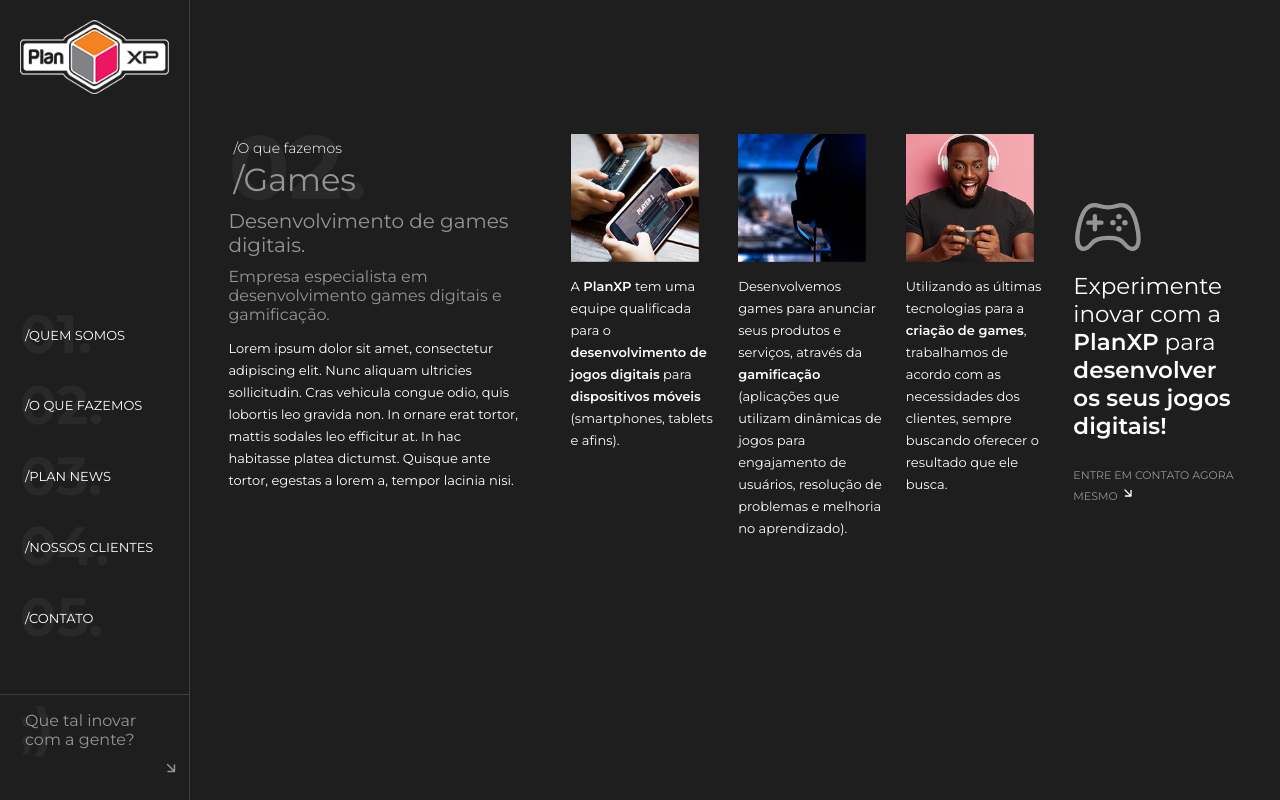
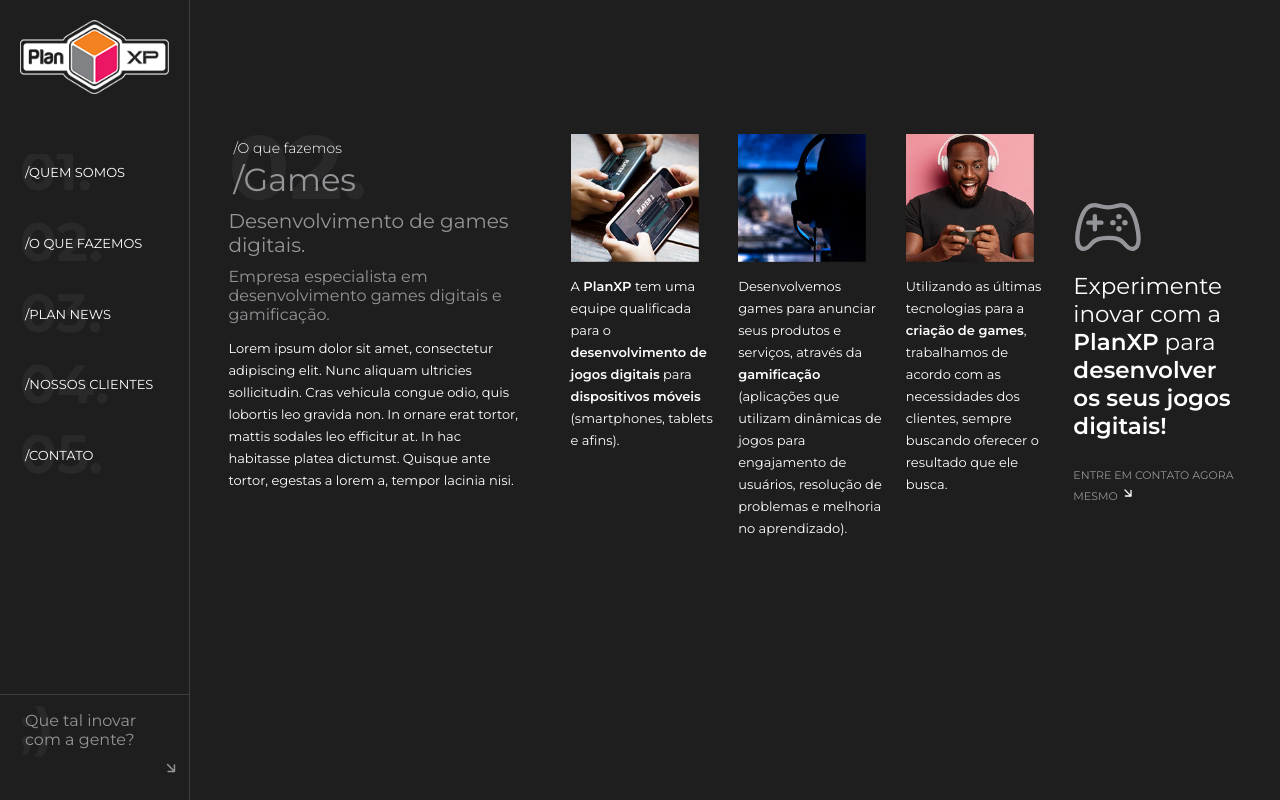
Before and after one commit to lrhernandes/plan, a React (Create React App) app: page / in a window 1280 px wide. Built offline with nearby package versions, Linux system fonts and the light colour scheme.

Commit message:
fix (Sidebar): correct sidebar position

```diff
--- a/src/components/SideBar/index.js
+++ b/src/components/SideBar/index.js
@@ -35,12 +35,14 @@
       <div
         className={showMenu ? "active sidebar__list" : "disable sidebar__list"}
       >
+        <div>
           {menu.map((item) => (
             <li key={item.id}>
               <span>0{item.id}.</span>
               <h1>/{item.title}</h1>
             </li>
           ))}
+        </div>
         <div className="sidebar__footer">
           <li>
             <span>;&#41;</span>
--- a/src/components/SideBar/styles.css
+++ b/src/components/SideBar/styles.css
@@ -23,9 +23,17 @@
   transition: height 0.6s;
 }
 
+.sidebar__list {
+  overflow-x: hidden;
+  height: 100%;
+  display: flex;
+  flex-direction: column;
+  margin-top: 60px;
+  justify-content: space-between;
+}
+
 /** FOOTER */
 .sidebar__footer {
-  margin-top: 5vh;
   padding: 20px 0px;
 }
 .sidebar__footer::before {
@@ -141,12 +149,12 @@
     border-top: 1px solid #3e3e3e;
     width: 100%;
     z-index: 1000;
+    margin: 0px;
     padding-top: 60px;
     top: 130px;
     background-color: #1e1e1e;
     height: calc(100vh - 130px);
     position: absolute;
-    overflow: hidden;
   }
 
   .sidebar__list li {
@@ -162,7 +170,7 @@
     bottom: 0px;
   }
   .sidebar__list.disable {
-    display: none;
+    display: none !important;
     height: 0px;
   }
 }
```
Lines whose indentation alone changed are shown as unchanged.
